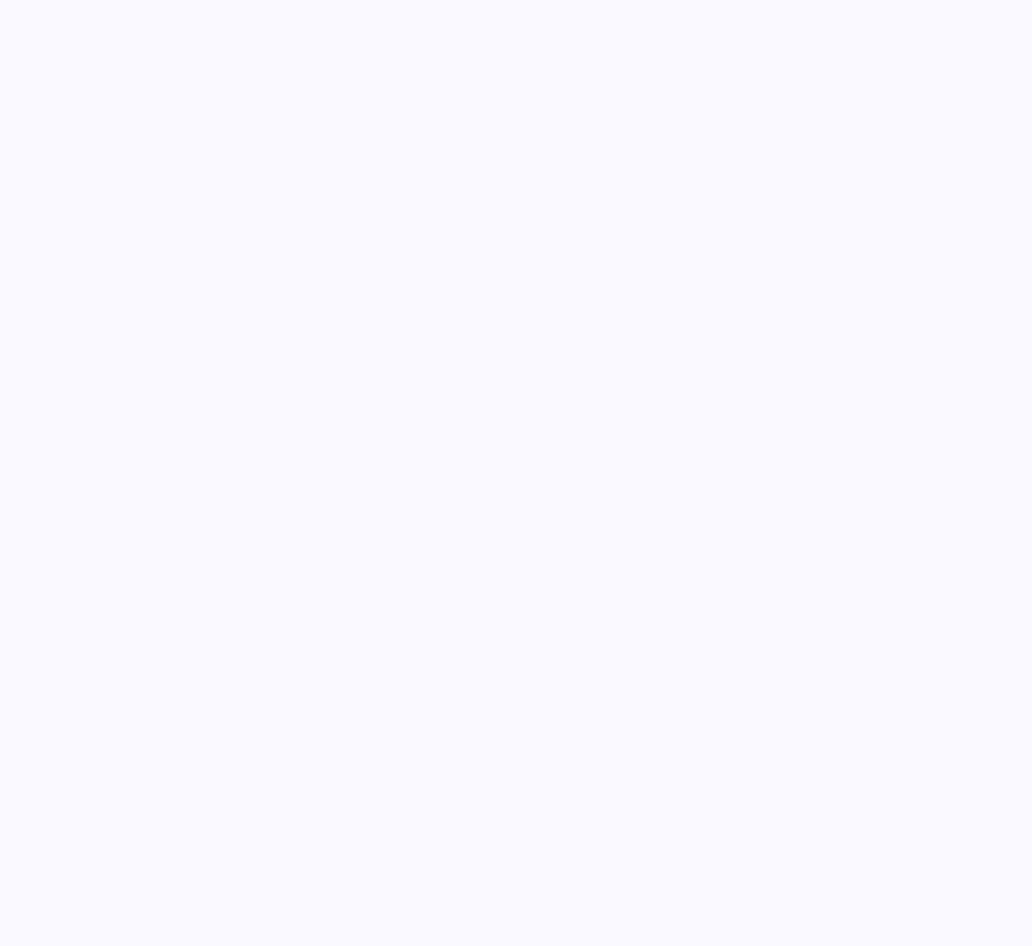
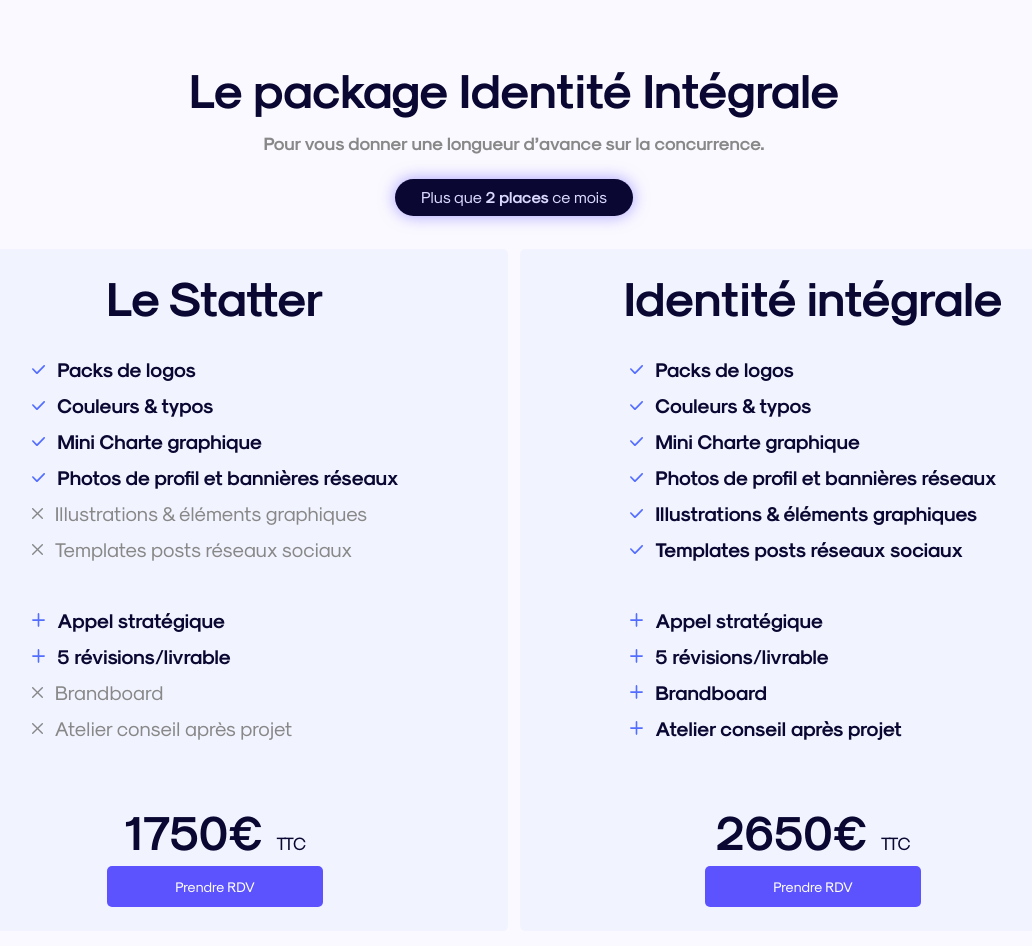
Before and after one commit to ryugotthis/next-lucas-portfolio, a Next.js app: page / in a window 1280 px wide. Shown: the part 3560-4506 px from the top of the page, without its empty margins (126-1158 px from the left). Built offline with nearby package versions, Linux system fonts and the light colour scheme.

Commit message:
package section까지

```diff
--- a/src/app/page.tsx
+++ b/src/app/page.tsx
@@ -1,3 +1,4 @@
+import PackageList from '@/components/homepage/PackageLists';
 import ProcessList from '@/components/homepage/ProcessList';
 import Hearder from '@/components/layouts/Header';
 import BookingButton from '@/components/ui/BookingButton';
@@ -125,7 +126,22 @@ export default function Home() {
         </div>
         <ProcessList />
       </section>
-      <section></section>
+      <section className="mt-[64px] flex flex-col items-center md:mt-[76px] lg:mt-[138px]">
+        <h1 className="bold text-[20px] leading-[24px] md:text-[24px] md:leading-[24px] lg:text-[48px] lg:leading-[48px]">
+          Le package Identité Intégrale
+        </h1>
+        <p className="text-description bold mt-[5px] mb-[20px] w-[201px] text-[12px] leading-[16px] md:mt-[0px] md:mb-[37px] md:w-auto md:text-[14px] md:leading-[16px] lg:mt-[20px] lg:mb-[25px] lg:text-[18px] lg:leading-[22px]">
+          Pour vous donner une longueur d’avance sur la concurrence.
+        </p>
+        <div className="flex h-[28px] w-[174px] items-center justify-center rounded-[22px] bg-[#0A0832] text-[10px] leading-[10px] text-[#DAD8FF] shadow-[0_0_16px_rgba(112,97,255,0.6)] md:h-[33px] md:w-[206px] md:text-[14px] md:leading-[14px] lg:h-[37px] lg:w-[238px] lg:text-[16px] lg:leading-[18px]">
+          <p>
+            Plus que <span className="bold">2 places</span> ce mois
+          </p>
+        </div>
+        <div className="mt-[27px] w-full lg:mt-[33px]">
+          <PackageList />
+        </div>
+      </section>
     </div>
   );
 }
--- /dev/null
+++ b/src/components/homepage/PackageLists.tsx
@@ -0,0 +1,59 @@
+import PackageCard from './PackgeCard';
+
+export default function PackageList() {
+  const items = [
+    {
+      title: 'Le Statter',
+      content: [
+        { name: 'Packs de logos', include: true },
+        { name: 'Couleurs & typos', include: true },
+        { name: 'Mini Charte graphique', include: true },
+        { name: 'Photos de profil et bannières réseaux', include: true },
+        { name: 'Illustrations & éléments graphiques', include: false },
+        { name: 'Templates posts réseaux sociaux', include: false },
+      ],
+      extraContent: [
+        { name: 'Appel stratégique', include: true },
+        { name: '5 révisions/livrable', include: true },
+        { name: 'Brandboard', include: false },
+        { name: 'Atelier conseil après projet', include: false },
+      ],
+      price: '1750€',
+    },
+    {
+      title: 'Identité intégrale',
+      content: [
+        { name: 'Packs de logos', include: true },
+        { name: 'Couleurs & typos', include: true },
+        { name: 'Mini Charte graphique', include: true },
+        { name: 'Photos de profil et bannières réseaux', include: true },
+        { name: 'Illustrations & éléments graphiques', include: true, puls: false },
+        { name: 'Templates posts réseaux sociaux', include: true, puls: false },
+      ],
+      extraContent: [
+        { name: 'Appel stratégique', include: true },
+        { name: '5 révisions/livrable', include: true },
+        { name: 'Brandboard', include: true },
+        { name: 'Atelier conseil après projet', include: true },
+      ],
+      price: '2650€',
+    },
+  ];
+
+  return (
+    <div className="grid grid-cols-1 gap-[13px] md:grid-cols-2 md:gap-[6px] lg:gap-[12px]">
+      <PackageCard
+        title={items[0].title}
+        contents={items[0].content}
+        extraContents={items[0].extraContent}
+        price={items[0].price}
+      />
+      <PackageCard
+        title={items[1].title}
+        contents={items[1].content}
+        extraContents={items[1].extraContent}
+        price={items[1].price}
+      />
+    </div>
+  );
+}
--- /dev/null
+++ b/src/components/homepage/PackgeCard.tsx
@@ -0,0 +1,62 @@
+'user client';
+
+import Image from 'next/image';
+import BookingButton from '../ui/BookingButton';
+
+interface PackageContent {
+  name: string;
+  include: boolean;
+}
+
+interface PackageCardProps {
+  title: string;
+  price: string;
+
+  contents: PackageContent[];
+  extraContents: PackageContent[];
+}
+
+export default function PackageCard({ title, contents, extraContents, price }: PackageCardProps) {
+  return (
+    <div className="flex flex-col items-center rounded-[2px] bg-[#F1F3FF] py-[4%] md:rounded-[5px]">
+      <h1 className="bold text-[24px] leading-[24px] lg:text-[48px] lg:leading-[48px]">{title}</h1>
+      <div className="mx-auto mt-[15px] mb-[41px] flex flex-col gap-[19px] text-[13px] leading-[22px] lg:mt-[31px] lg:mb-[48px] lg:gap-[35px] lg:text-[20px] lg:leading-[36px]">
+        <div className="">
+          {contents.map((content) => (
+            <div key={content.name} className="flex items-center gap-[5px] lg:gap-[12px]">
+              <Image
+                src={content.include ? '/icons/Check.svg' : '/icons/Cross.svg'}
+                alt="content.name"
+                width={content.include ? 13.5 : 11}
+                height={content.include ? 8.5 : 11}
+              />
+              <p className={content.include ? 'bold text-[0A0832]' : 'text-description'}>
+                {content.name}
+              </p>
+            </div>
+          ))}
+        </div>
+        <div>
+          {extraContents.map((content) => (
+            <div key={content.name} className="flex items-center gap-[5px] lg:gap-[12px]">
+              <Image
+                src={content.include ? '/icons/Plus.svg' : '/icons/Cross.svg'}
+                alt="content.name"
+                width={content.include ? 13.5 : 11}
+                height={content.include ? 8.5 : 11}
+              />
+              <p className={content.include ? 'bold' : 'text-description'}>{content.name}</p>
+            </div>
+          ))}
+        </div>
+      </div>
+      <div>
+        <div className="flex items-baseline justify-center gap-[8px] text-[24px] lg:gap-[14px] lg:text-[48px]">
+          <div className="bold flex">{price}</div>
+          <div className="text-[14px] lg:text-[18px]">TTC</div>
+        </div>
+        <BookingButton />
+      </div>
+    </div>
+  );
+}
```
